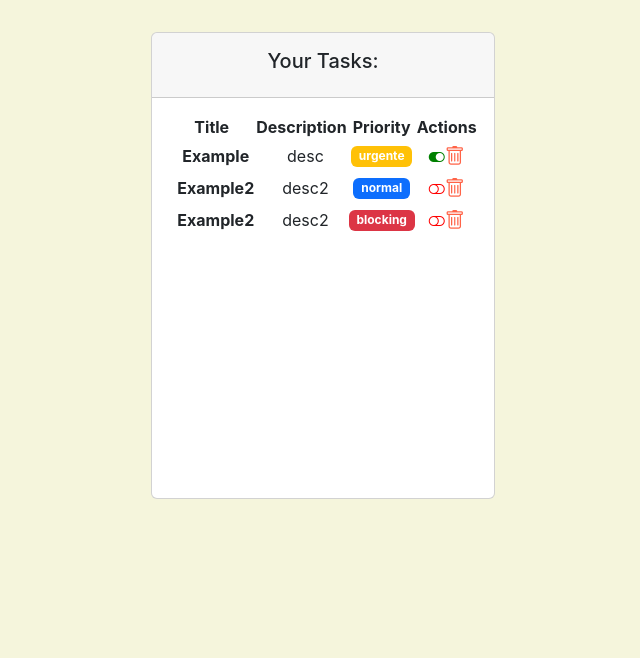
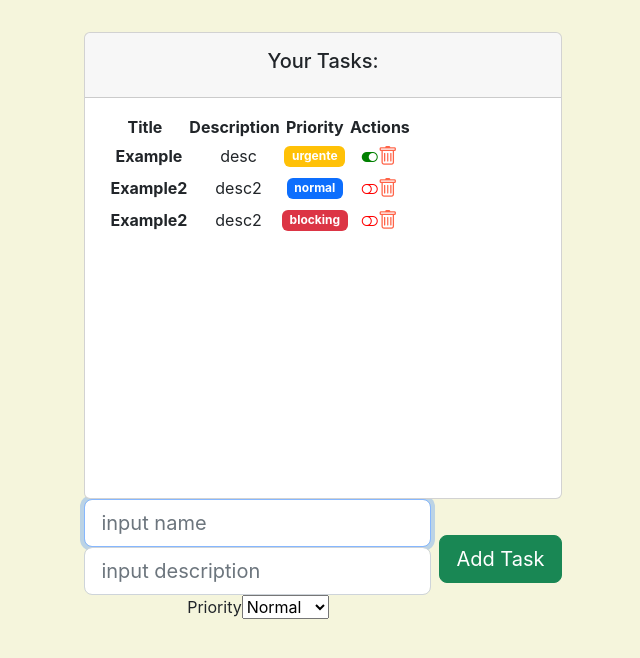
Before and after one commit to GonzaloGuaimas/final-project-OpenBootCamp, a React (Create React App) app: page / in a window 1280 px wide. Shown: the top 658 px of the page, without its empty margins (317-957 px from the left). Built offline with nearby package versions, Linux system fonts and the light colour scheme.

Commit message:
adding: task form

```diff
--- a/src/components/containers/task_list.jsx
+++ b/src/components/containers/task_list.jsx
@@ -28,6 +28,14 @@
     setTasks(tempTasks)
   }
 
+  function addTask(task) {
+    console.log('Adding this task', task)
+    const index = tasks.indexOf(task)
+    const tempTasks = [...tasks]
+    tempTasks.push(task)
+    setTasks(tempTasks)
+  }
+
   return (
     <div>
         <div className='col-12'>
@@ -54,7 +62,7 @@
                 </table>
               </div>
             </div>
-            <TaskForm></TaskForm>
+            <TaskForm add={addTask}></TaskForm>
         </div>
 
     </div>
--- a/src/components/pure/forms/taskForm.jsx
+++ b/src/components/pure/forms/taskForm.jsx
@@ -1,9 +1,41 @@
-import React from 'react'
+import React, { useRef } from 'react'
+import PropTypes from 'prop-types'
+import { LEVELS } from '../../../models/levels.enum'
+import { Task } from '../../../models/task.class'
 
-const TaskForm = () => {
+const TaskForm = ({ add }) => {
+  const nameRef = useRef('')
+  const descriptionRef = useRef('')
+  const levelRef = useRef(LEVELS.NORMAL)
+
+  function addTask(e){
+    e.preventDefault()
+    const newTask = new Task(
+      nameRef.current.value,
+      descriptionRef.current.value,
+      false,
+      levelRef.current.value,
+    )
+    add(newTask)
+  }
   return (
-    <form></form>
+    <form onSubmit={addTask} className='d-flex justify-content-center align-items-center mb-4'>
+      <div className='form-outline flex-fill'>
+        <input ref={nameRef} id='inputName' type={'text'} placeholder='input name' className='form-control form-control-lg' required autoFocus/>
+        <input ref={descriptionRef} id='inputDescription' type={'text'} placeholder='input description' className='form-control form-control-lg' required/>
+        <label htmlFor='selectLevel' className='sr-only'>Priority</label>
+        <select id="inputLevel" useRef={levelRef} defaultValue={LEVELS.NORMAL}>
+          <option value={LEVELS.NORMAL}>Normal</option>
+          <option value={LEVELS.URGENTE}>Urgent</option>
+          <option value={LEVELS.BLOCKING}>Blocking</option>
+        </select>
+      </div>
+      <button type='submit' className='btn btn-success btn-lg ms-2'>Add Task</button>
+    </form>
   )
+}
+TaskForm.prototype = {
+  add: PropTypes.func.isRequired
 }
 
 export default TaskForm
```
